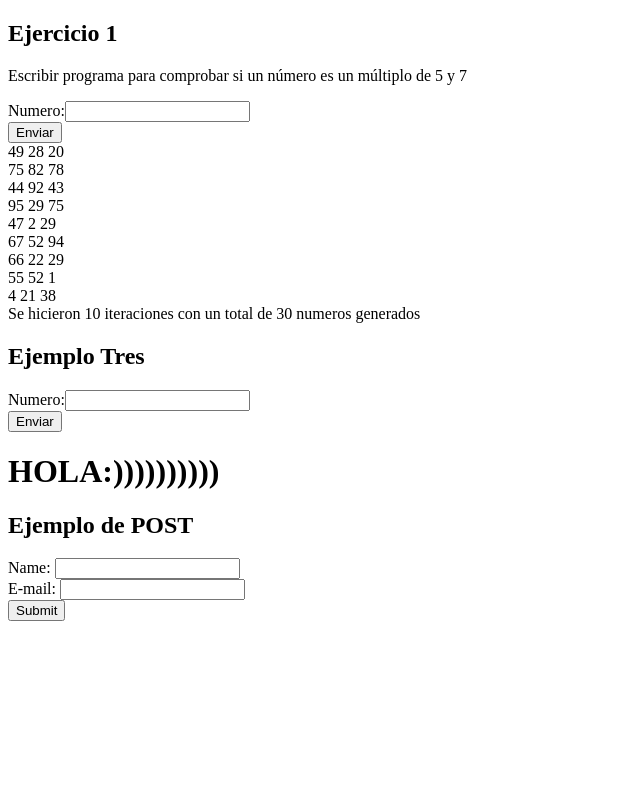
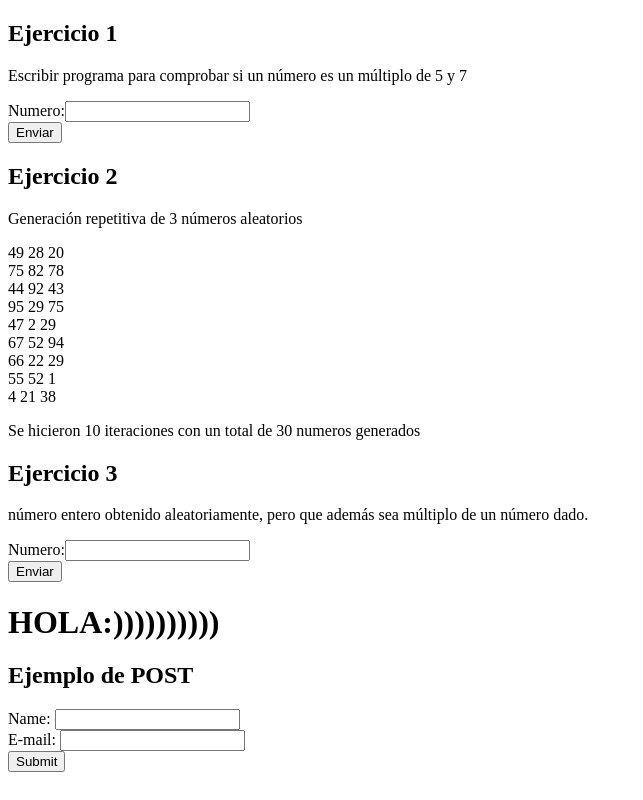
Before and after one commit to lpm-l/tecweb, a PHP site: page /tecweb/ in a window 1280 px wide. Shown: the whole page, without its empty margins (0-643 px from the left). Run offline with PHP 8.4, Linux system fonts and the light colour scheme.

Commit message:
correcciones del ejercicio 3

```diff
--- a/practicas/p07/index.php
+++ b/practicas/p07/index.php
@@ -18,12 +18,18 @@
     echo multiplo();
     ?>
 
+    <h2>Ejercicio 2</h2>
+
+    <p>Generación repetitiva de 3 números aleatorios</p>
+
     <?php
         include_once('src/funciones.php');
         aleatorio();
     ?>
 
-    <h2>Ejemplo Tres</h2>
+    <h2>Ejercicio 3</h2>
+
+    <p>número entero obtenido aleatoriamente, pero que además sea múltiplo de un número dado.</p>
 
     <form  method="GET">
         <label for="form-valor1">Numero:</label><input type="number" name="dado"><br>
--- a/practicas/p07/src/funciones.php
+++ b/practicas/p07/src/funciones.php
@@ -6,12 +6,15 @@
                 $num = $_GET['numero'];
                 if ($num%5==0 && $num%7==0)
                 {
+                    echo var_dump($num);
                     return '<h3>R= El número '.$num.' SÍ es múltiplo de 5 y 7.</h3><br>';
                 }
                 else
                 {
+                    echo var_dump($num);
                     return '<h3>R= El número '.$num.' NO es múltiplo de 5 y 7.</h3><br>';
                 }
+
             }
     }
 
@@ -31,7 +34,7 @@
                 $k += 1;
             }while(!($uno%2==0 && $dos%2!=0 && $tres%2==0));
 
-        echo "Se hicieron ".($k+1)." iteraciones con un total de ".(($k+1)*3)." numeros generados";
+        echo "<p>Se hicieron ".($k+1)." iteraciones con un total de ".(($k+1)*3)." numeros generados</p>";
 
     }
 
@@ -40,20 +43,20 @@
             $aleat = rand ($min*10, $max*10) / 10;
             $int = (int)$aleat;
             $k = 0;
-            while(($aleat - $int) > 0){
+            $hm = (int)$_GET['dado'];
+            $test = (($aleat - $int) == 0) && ($int%$hm == 0);
+            while(!$test){
+                echo "<p>$aleat no es entero y multiplo de $hm</p>";
                 $aleat = rand($min*10, $max*10) / 10;
-                $int = (int)$aleat ;
+                $int = (int)$aleat;
                 $k += 1;
+                $test = (($aleat - $int) == 0) && ($int%$hm == 0);
             }
-            echo "El numero $aleat es entero. <br>";
-            $hm = $_GET['dado'];
-            if ($aleat%$hm == 0){
-                echo "Y tambien es multiplo de $hm";
-            }
-            else {
-                echo "Pero no es multiplo de $hm";
-            }
-            echo "<br>Se hicieron $k iteraciones";
+            echo "<h3>El numero $aleat es entero<br>";
+
+            echo "Y tambien es multiplo de $hm</h3>";
+
+            echo "<br><p>Se hicieron ".($k+1)." iteraciones</p>";
         }
     }
 
```
